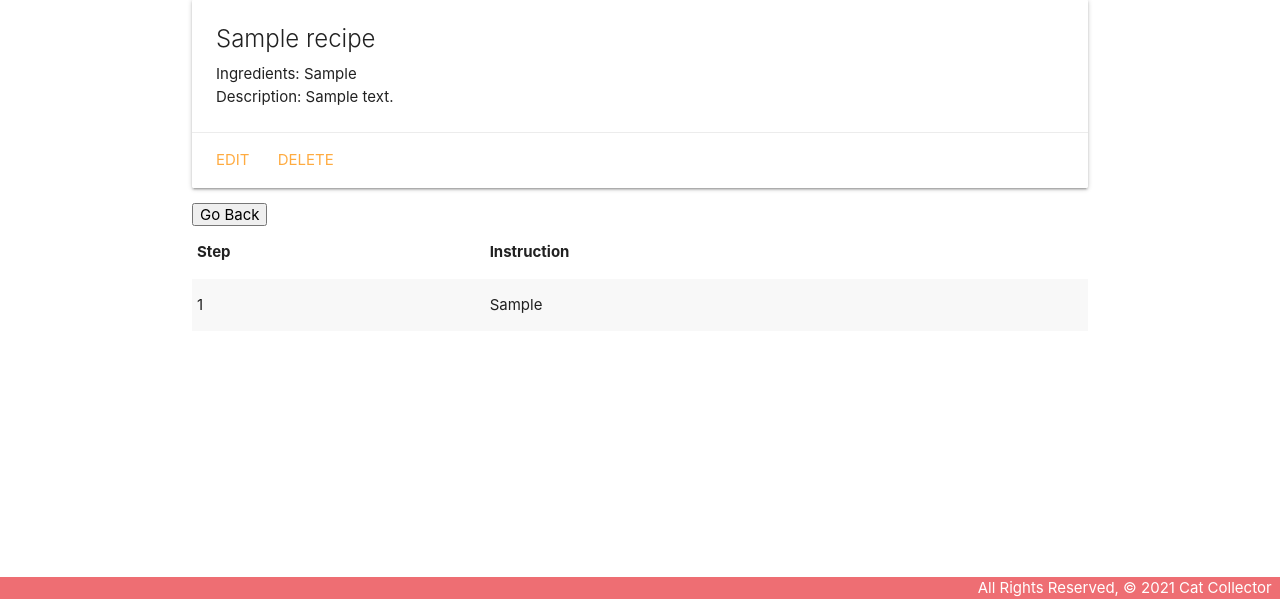
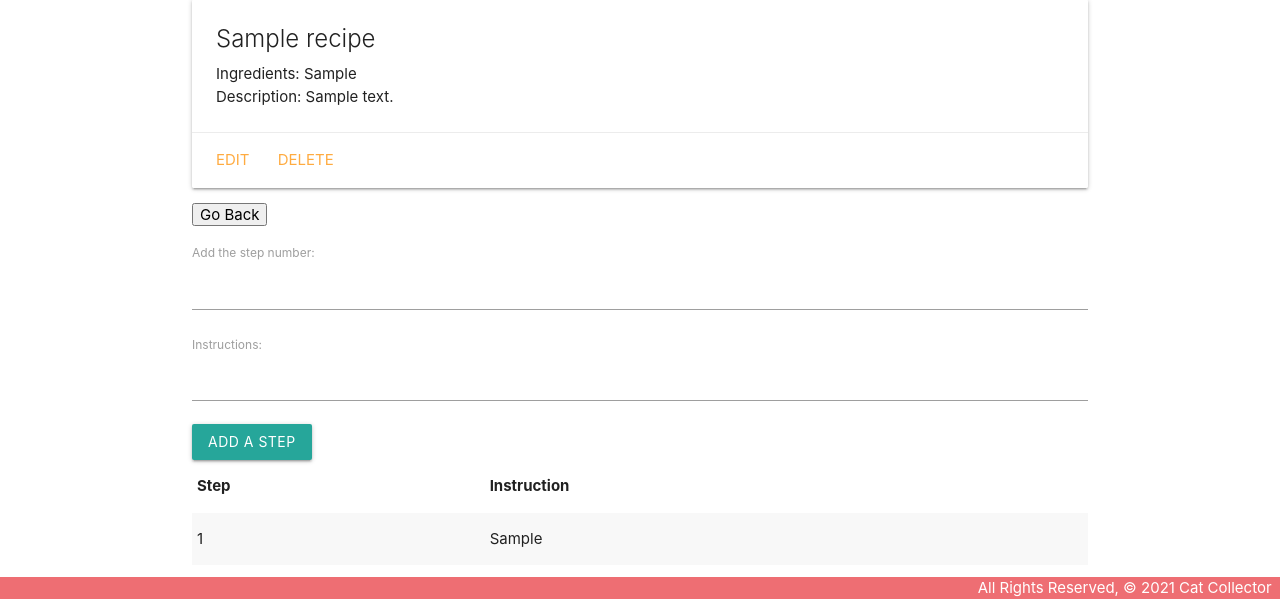
Before and after one commit to FrugalCarrot7/recipecollector, a Django app: page /recipes/1/ in a window 1280 px wide. Shown: the part 201-800 px from the top of the page. Run offline with Django 4.2, Linux system fonts and the light colour scheme; tables that the repository leaves empty hold one stand-in row (values such as "Sample post").

Commit message:
adds add a step func

```diff
--- /dev/null
+++ b/main_app/forms.py
@@ -0,0 +1,7 @@
+from django.forms import ModelForm
+from .models import Step
+
+class StepForm(ModelForm):
+  class Meta:
+    model = Step
+    fields = ['step', 'instructions']
--- a/main_app/templates/recipes/detail.html
+++ b/main_app/templates/recipes/detail.html
@@ -18,6 +18,11 @@
     <a href="/recipes"><button>Go Back</button></a>
 </div>
 <div class="col s6">
+  <form action="{% url 'add_step' recipe.id %}" method="POST">
+    {% csrf_token %}
+    {{ step_form.as_p }}
+    <input type="submit" class="btn" value="Add a Step">
+  </form>
   <table class="striped">
     <thead>
       <tr><th>Step</th><th>Instruction</th></tr>
--- a/main_app/urls.py
+++ b/main_app/urls.py
@@ -9,4 +9,5 @@ urlpatterns = [
   path('recipes/create', views.RecipeCreate.as_view(), name="recipes_create"),
   path('recipes/<int:pk>/update', views.RecipeUpdate.as_view(), name="recipes_update"),
   path('recipes/<int:pk>/delete', views.RecipeDelete.as_view(), name="recipes_delete"),
+  path('recipes/<int:recipe_id>/add_step/', views.add_step, name='add_step'),
 ]
--- a/main_app/views.py
+++ b/main_app/views.py
@@ -1,7 +1,8 @@
-from django.shortcuts import render
+from django.shortcuts import render, redirect
 from django.views.generic.edit import CreateView, UpdateView, DeleteView
 from django.http import HttpResponse
 from .models import Recipe
+from .forms import StepForm
 
 #temp data
 
@@ -18,7 +19,8 @@ def recipes_index(request):
 
 def recipes_detail(request, recipe_id):
   recipe = Recipe.objects.get(id=recipe_id)
-  return render(request, 'recipes/detail.html', { 'recipe': recipe })
+  step_form = StepForm()
+  return render(request, 'recipes/detail.html', { 'recipe': recipe, 'step_form': step_form })
 
 class RecipeCreate(CreateView):
   model = Recipe
@@ -32,3 +34,11 @@ class RecipeUpdate(UpdateView):
 class RecipeDelete(DeleteView):
   model = Recipe
   success_url = '/recipes/'
+
+def add_step(request, recipe_id):
+  form = StepForm(request.POST)
+  if form.is_valid():
+    new_step = form.save(commit=False)
+    new_step.recipe_id = recipe_id
+    new_step.save()
+  return redirect('detail', recipe_id=recipe_id)
```
